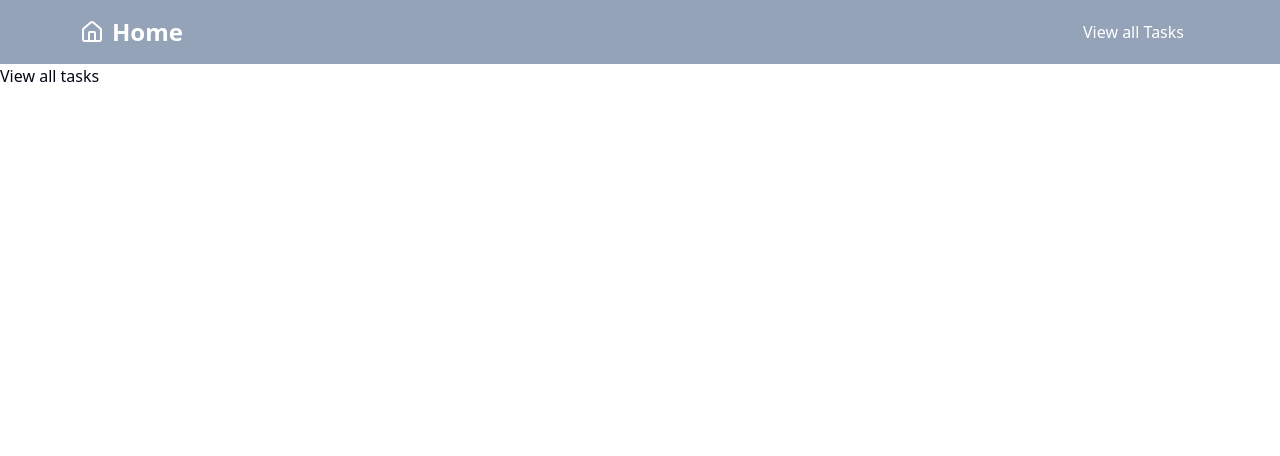
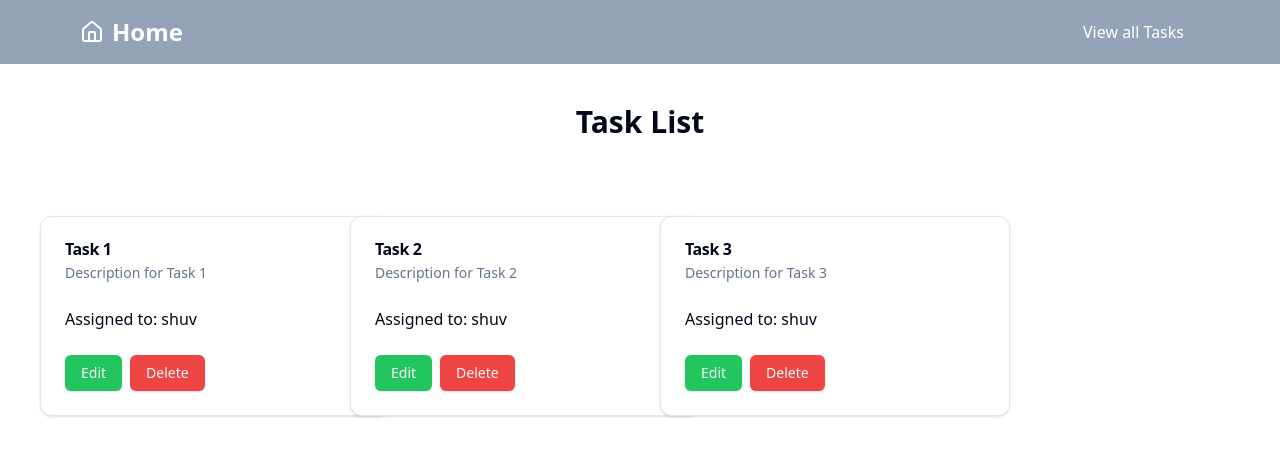
Before and after one commit to ShubhamGhimre/Task-Manager, a Next.js app: page /tasks in a window 1280 px wide. Shown: the top 456 px of the page. Built offline with nearby package versions, Linux system fonts and the light colour scheme.

Commit message:
List View updated

```diff
--- a/app/page.tsx
+++ b/app/page.tsx
@@ -1,5 +1,4 @@
 import TaskManager from "@/components/TaskManager";
-import { Button } from "@/components/ui/button";
 
 export default function Home() {
   return (
--- a/app/tasks/page.tsx
+++ b/app/tasks/page.tsx
@@ -1,11 +1,41 @@
-import React from 'react'
+/* eslint-disable react-hooks/rules-of-hooks */
+"use client";
+import TaskList from "@/components/TaskList";
+import React, { useState } from "react";
+import { Task } from "../types";
 
 const page = () => {
+
+  const [tasks, setTasks] = useState<Task[]>([
+    {
+      id: 1, title: "Task 1", description: "Description for Task 1",
+      assignedTo: "shuv"
+    },
+    {
+      id: 2, title: "Task 2", description: "Description for Task 2",
+      assignedTo: "shuv"
+    },
+    {
+      id: 3, title: "Task 3", description: "Description for Task 3",
+      assignedTo: "shuv"
+    },
+  ]);
+
+  const onEdit = (task: Task) => {
+    console.log("Edit task:", task);
+    // Add edit functionality here (e.g., navigate to a form or open a modal)
+  };
+
+  const onDelete = (taskId: number) => {
+    setTasks(tasks.filter((task) => task.id !== taskId));
+  };
+
+
   return (
     <div>
-      View all tasks
+      <TaskList tasks={tasks} onEdit={onEdit} onDelete={onDelete} />
     </div>
-  )
-}
+  );
+};
 
-export default page
+export default page;
--- a/components/TaskItem.tsx
+++ b/components/TaskItem.tsx
@@ -1,5 +1,15 @@
 import React from "react";
 import { Task } from "@/app/types";
+
+import {
+  Card,
+  CardContent,
+  CardDescription,
+  CardFooter,
+  CardHeader,
+  CardTitle,
+} from "@/components/ui/card";
+import { Button } from "./ui/button";
 
 interface TaskItemProps {
   task: Task;
@@ -9,25 +19,43 @@ interface TaskItemProps {
 
 const TaskItem: React.FC<TaskItemProps> = ({ task, onEdit, onDelete }) => {
   return (
-    <li className="mb-4">
-      <h3 className="font-bold">{task.title}</h3>
-      <p>{task.description}</p>
-      <span className="text-sm text-gray-500">Assigned to: {task.assignedTo}</span>
-      <div className="flex gap-2 mt-2">
-        <button
-          onClick={() => onEdit(task)}
-          className="px-4 py-2 bg-green-500 text-white rounded hover:bg-green-600"
-        >
+    // <li className="mb-4">
+    //   <h3 className="font-bold">{task.title}</h3>
+    //   <p>{task.description}</p>
+    //   <span className="text-sm text-gray-500">Assigned to: {task.assignedTo}</span>
+    //   <div className="flex gap-2 mt-2">
+    //     <button
+    //       onClick={() => onEdit(task)}
+    //       className="px-4 py-2 bg-green-500 text-white rounded hover:bg-green-600"
+    //     >
+    //       Edit
+    //     </button>
+    //     <button
+    //       onClick={() => onDelete(task.id)}
+    //       className="px-4 py-2 bg-red-500 text-white rounded hover:bg-red-600"
+    //     >
+    //       Delete
+    //     </button>
+    //   </div>
+    // </li>
+
+    <Card className="w-[350px]">
+      <CardHeader>
+        <CardTitle>{task.title}</CardTitle>
+        <CardDescription>{task.description}</CardDescription>
+      </CardHeader>
+      <CardContent>
+        <span>Assigned to: {task.assignedTo}</span>
+      </CardContent>
+      <CardFooter className="flex gap-2">
+        <Button onClick={() => onEdit(task)} className="bg-green-500 hover:bg-green-600">
           Edit
-        </button>
-        <button
-          onClick={() => onDelete(task.id)}
-          className="px-4 py-2 bg-red-500 text-white rounded hover:bg-red-600"
-        >
+        </Button>
+        <Button onClick={() => onDelete(task.id)} className="bg-red-500 hover:bg-red-600">
           Delete
-        </button>
-      </div>
-    </li>
+        </Button>
+      </CardFooter>
+    </Card>
   );
 };
 
--- a/components/TaskList.tsx
+++ b/components/TaskList.tsx
@@ -11,11 +11,11 @@ interface TaskListProps {
 const TaskList: React.FC<TaskListProps> = ({ tasks, onEdit, onDelete }) => {
   return (
     <div>
-      <h2 className="text-xl font-semibold mb-4">Task List</h2>
+      <h2 className="text-3xl font-semibold mb-4 text-center p-10 ">Task List</h2>
       {tasks.length === 0 ? (
         <p>No tasks available. Start adding tasks!</p>
       ) : (
-        <ul className="list-disc pl-6">
+        <ul className="grid px-10 py-5 gap-10 grid-cols-1 sm:grid-cols-2 md:grid-cols-3 lg:grid-cols-4">
           {tasks.map((task) => (
             <TaskItem key={task.id} task={task} onEdit={onEdit} onDelete={onDelete} />
           ))}
--- /dev/null
+++ b/components/ui/card.tsx
@@ -0,0 +1,76 @@
+import * as React from "react"
+
+import { cn } from "@/lib/utils"
+
+const Card = React.forwardRef<
+  HTMLDivElement,
+  React.HTMLAttributes<HTMLDivElement>
+>(({ className, ...props }, ref) => (
+  <div
+    ref={ref}
+    className={cn(
+      "rounded-xl border bg-card text-card-foreground shadow",
+      className
+    )}
+    {...props}
+  />
+))
+Card.displayName = "Card"
+
+const CardHeader = React.forwardRef<
+  HTMLDivElement,
+  React.HTMLAttributes<HTMLDivElement>
+>(({ className, ...props }, ref) => (
+  <div
+    ref={ref}
+    className={cn("flex flex-col space-y-1.5 p-6", className)}
+    {...props}
+  />
+))
+CardHeader.displayName = "CardHeader"
+
+const CardTitle = React.forwardRef<
+  HTMLDivElement,
+  React.HTMLAttributes<HTMLDivElement>
+>(({ className, ...props }, ref) => (
+  <div
+    ref={ref}
+    className={cn("font-semibold leading-none tracking-tight", className)}
+    {...props}
+  />
+))
+CardTitle.displayName = "CardTitle"
+
+const CardDescription = React.forwardRef<
+  HTMLDivElement,
+  React.HTMLAttributes<HTMLDivElement>
+>(({ className, ...props }, ref) => (
+  <div
+    ref={ref}
+    className={cn("text-sm text-muted-foreground", className)}
+    {...props}
+  />
+))
+CardDescription.displayName = "CardDescription"
+
+const CardContent = React.forwardRef<
+  HTMLDivElement,
+  React.HTMLAttributes<HTMLDivElement>
+>(({ className, ...props }, ref) => (
+  <div ref={ref} className={cn("p-6 pt-0", className)} {...props} />
+))
+CardContent.displayName = "CardContent"
+
+const CardFooter = React.forwardRef<
+  HTMLDivElement,
+  React.HTMLAttributes<HTMLDivElement>
+>(({ className, ...props }, ref) => (
+  <div
+    ref={ref}
+    className={cn("flex items-center p-6 pt-0", className)}
+    {...props}
+  />
+))
+CardFooter.displayName = "CardFooter"
+
+export { Card, CardHeader, CardFooter, CardTitle, CardDescription, CardContent }
```
Also changed, not shown: components/TaskManager.tsx (+6 -3 lines).
